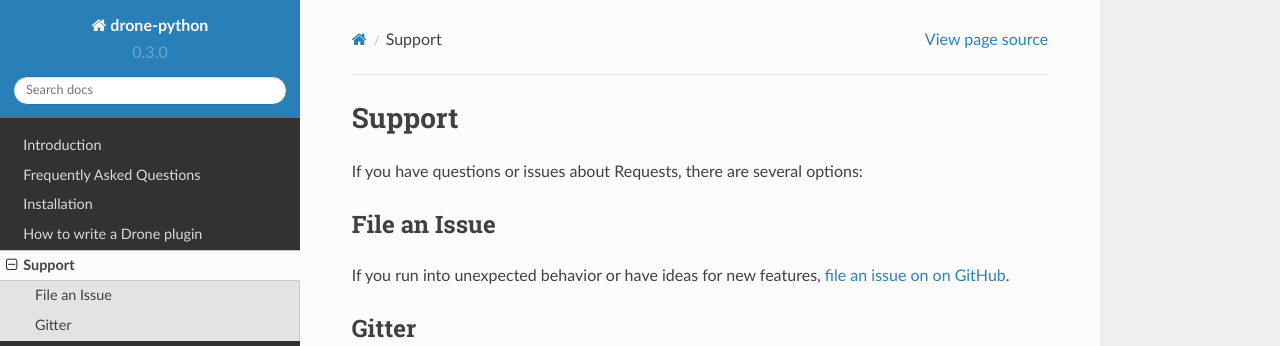
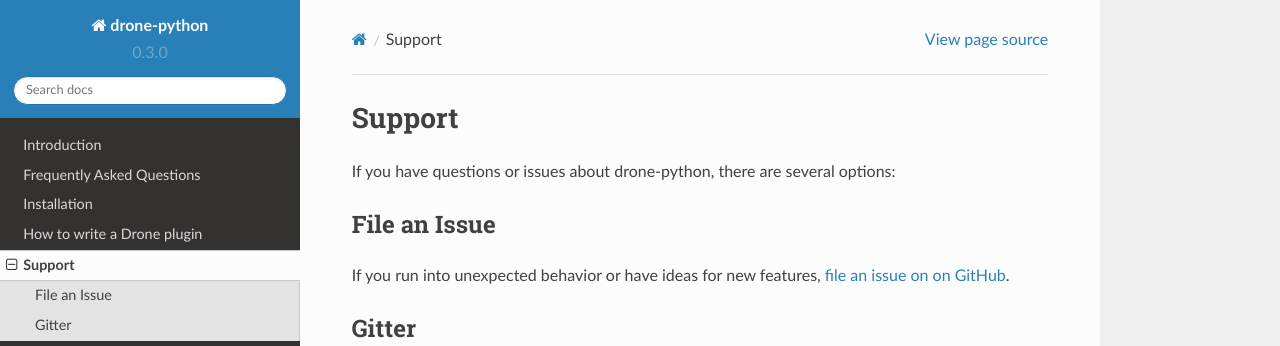
Before and after one commit to drone-python/drone-python, a Sphinx documentation site: the page built from docs/support.rst, in a window 1280 px wide. Shown: the top 346 px of the page. Built offline with Sphinx 7.4.7 and the Read the Docs theme 2.0.0, drawn with Linux system fonts in a browser that asks for light colours.

Commit message:
Replacing some copypasta in support.rst.

```diff
--- a/docs/support.rst
+++ b/docs/support.rst
@@ -5,7 +5,7 @@
 Support
 =======
 
-If you have questions or issues about Requests, there are several options:
+If you have questions or issues about drone-python, there are several options:
 
 File an Issue
 -------------
```
